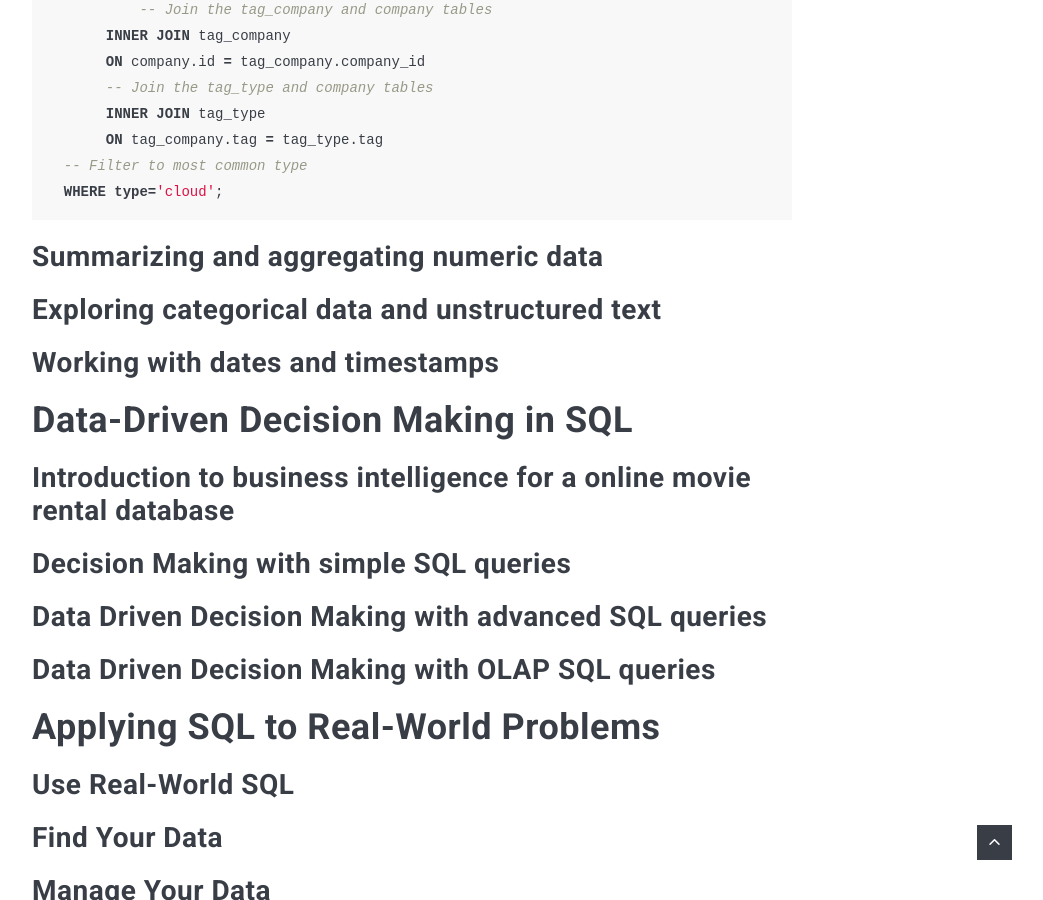
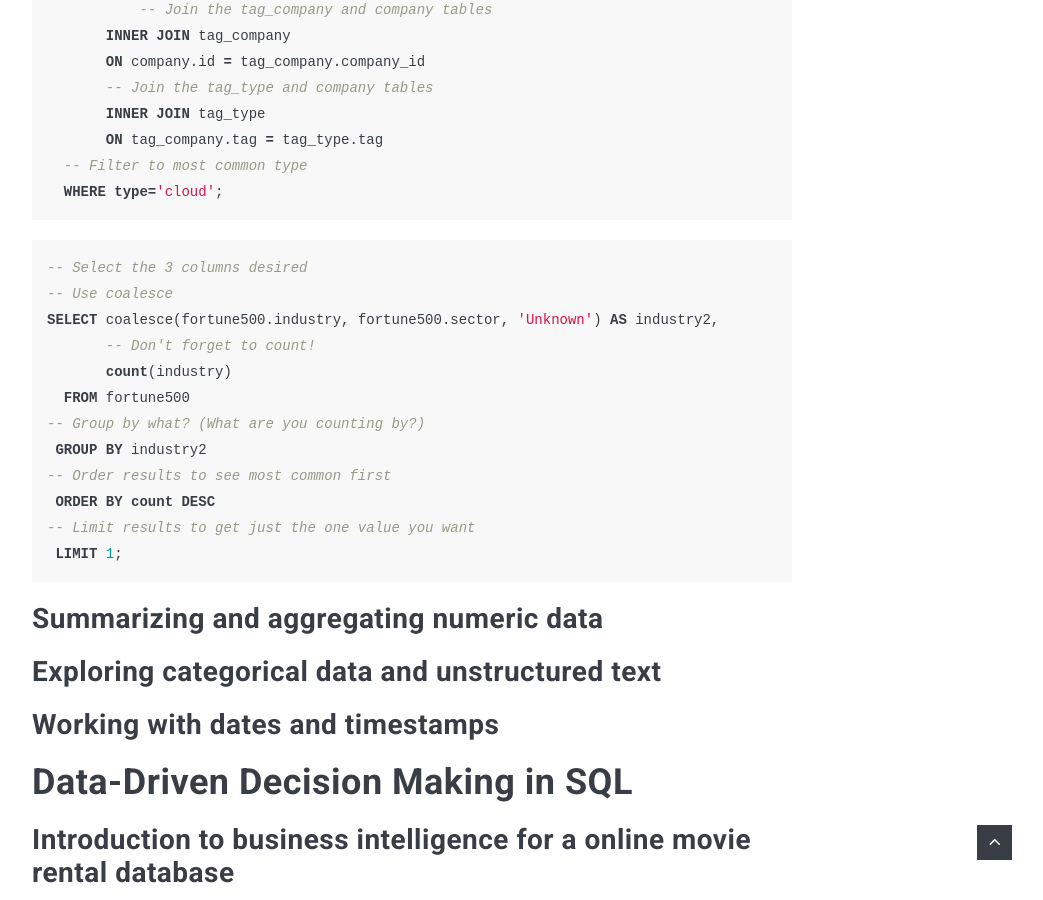
Before and after one commit to poi0905/poi0905.github.io, a Jekyll site: the page built from _posts/2022-10-31-datacamp-SQL.markdown, in a window 1280 px wide and 900 px high, scrolled down 3077 px. Shown: the whole window, without its empty margins (228-1271 px from the left). Built offline with Jekyll 4.4.1, drawn with Linux system fonts in a browser that asks for light colours; nearby versions of some CDN libraries; comment, search, counter and statistics services are not loaded.

Commit message:
20221101

```diff
--- a/_posts/2022-10-31-datacamp-SQL.markdown
+++ b/_posts/2022-10-31-datacamp-SQL.markdown
@@ -101,6 +101,21 @@ SELECT name, tag_type.tag, tag_type.type
   WHERE type='cloud';
 {% endhighlight %}
 
+{% highlight SQL %}
+-- Select the 3 columns desired
+-- Use coalesce
+SELECT coalesce(fortune500.industry, fortune500.sector, 'Unknown') AS industry2,
+       -- Don't forget to count!
+       count(industry)
+  FROM fortune500
+-- Group by what? (What are you counting by?)
+ GROUP BY industry2
+-- Order results to see most common first
+ ORDER BY count DESC
+-- Limit results to get just the one value you want
+ LIMIT 1;
+{% endhighlight %}
+
 
 ## Summarizing and aggregating numeric data
 ## Exploring categorical data and unstructured text
```
